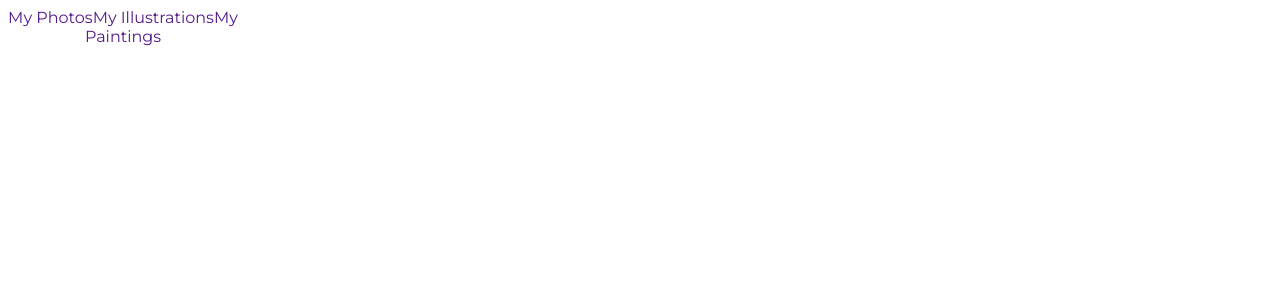
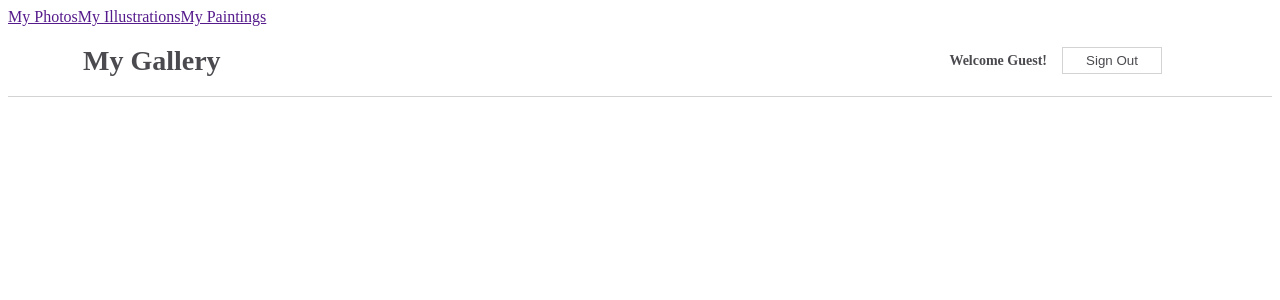
Before and after one commit to 2ndborn/react-challenge, a React (Create React App) app in the folder my-app/: page / in a window 1280 px wide. Shown: the top 300 px of the page. Built offline with nearby package versions, Linux system fonts and the light colour scheme.

Commit message:
State component Challenge

```diff
--- a/my-app/src/App.js
+++ b/my-app/src/App.js
@@ -1,11 +1,13 @@
-import css from './App.module.css';
-import Sidebar from "./components/Sidebar";7
+import css from "./components/css/Sidebar.module.css";
+import Sidebar from "./components/Sidebar";
+import NavBarSimple from "./components/NavBarSimple";
 
 function App() {
   return (
-    <div className={css.App}>
+    <div className={css.Sidebar}>
       {/* Add your components here */}
       <Sidebar />
+      <NavBarSimple />
     </div>
   );
 }
--- /dev/null
+++ b/my-app/src/components/NavBarSimple.js
@@ -0,0 +1,35 @@
+import React from "react";
+import css from "./css/NavBarSimple.module.css";
+
+
+class NavBarSimple extends React.Component {
+
+    constructor(props) {
+        super(props)
+        this.state = {
+            introduction: "Welcome Guest!",
+            buttonText: "Sign Out",
+        };
+    }
+
+    handleClick() {
+        this.setState((prevState) => ({
+            introduction: prevState.introduction === "Welcome Guest!" ? "Goodbye!" : "Welcome Guest!",
+            buttonText: prevState.buttonText === "Sign Out" ? "Sign In" : "Sign Out",
+        }), () => console.log(this.state.introduction))
+    }
+
+    render() {
+        return (
+            <div className={css.NavBar}>
+                <h1>My Gallery</h1>
+                <div>
+                    <span>{this.state.introduction}</span>
+                    <button onClick={() => this.handleClick()}>{this.state.buttonText}</button>
+                </div>
+            </div>
+        )
+    }
+
+}
+export default NavBarSimple
```
